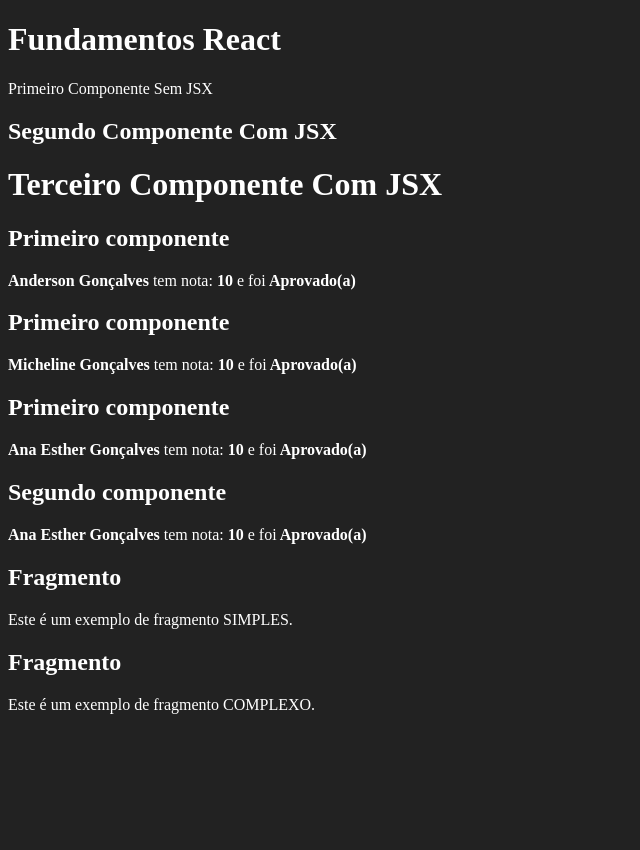
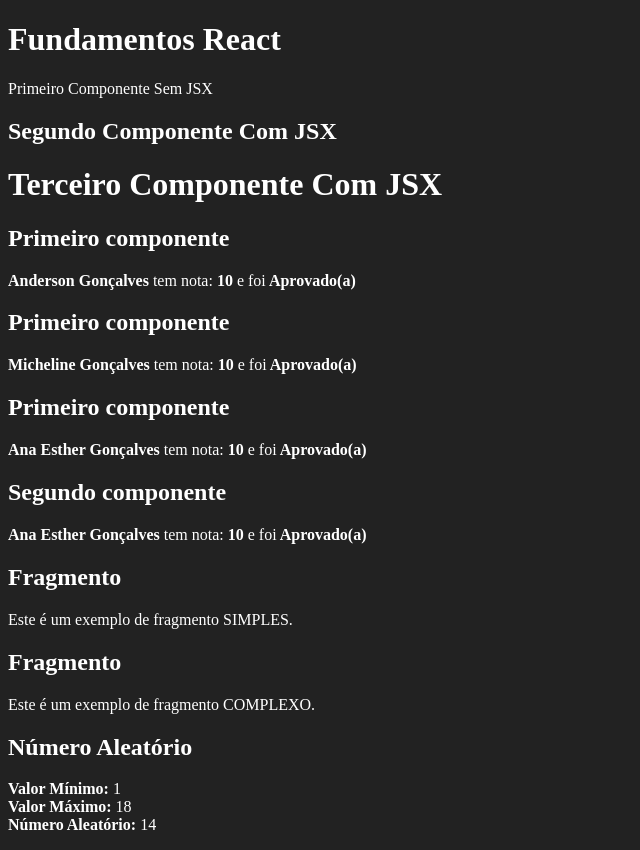
Before and after one commit to AndersonGoncalves/fundamentos-react, a React (Create React App) app: page / in a window 1280 px wide. Shown: the whole page, without its empty margins (0-640 px from the left). Before the commit the page ends 800 px from the top, so only its background shows below. Built offline with nearby package versions, Linux system fonts and the light colour scheme.

Commit message:
feat: desafio feito do numero aleatorio

```diff
--- a/src/app.jsx
+++ b/src/app.jsx
@@ -1,6 +1,7 @@
 import PrimeiroSemJSX, { SegundoComJSX, TerceiroComJSX } from './components/basicos/Primeiro';
 import ComParametro from './components/basicos/ComParametro';
 import { FragmentoComplexo, FragmentoSimples } from './components/basicos/Fragmento';
+import Aleatorio from './components/basicos/Aleatorio';
 
 export default (_) =>
     <div id="app">
@@ -26,4 +27,5 @@ export default (_) =>
             nota={10.0} />
         <FragmentoSimples tipo="SIMPLES" />
         <FragmentoComplexo tipo="COMPLEXO" />
+        <Aleatorio min={1} max={18} />
     </div>
--- /dev/null
+++ b/src/components/basicos/Aleatorio.jsx
@@ -0,0 +1,18 @@
+export default function Aleatorio(props) {
+    // const min = props.min;
+    // const max = props.max;
+    const { min, max } = props;
+
+    const aleatorio = parseInt(Math.random() * (max - min)) + min;
+
+    return (
+        <div>
+            <h2>Número Aleatório</h2>
+            <p>
+                <strong>Valor Mínimo: </strong> {min} <br />
+                <strong>Valor Máximo: </strong> {max} <br />
+                <strong>Número Aleatório: </strong> {aleatorio}
+            </p>
+        </div>
+    );
+}
```
